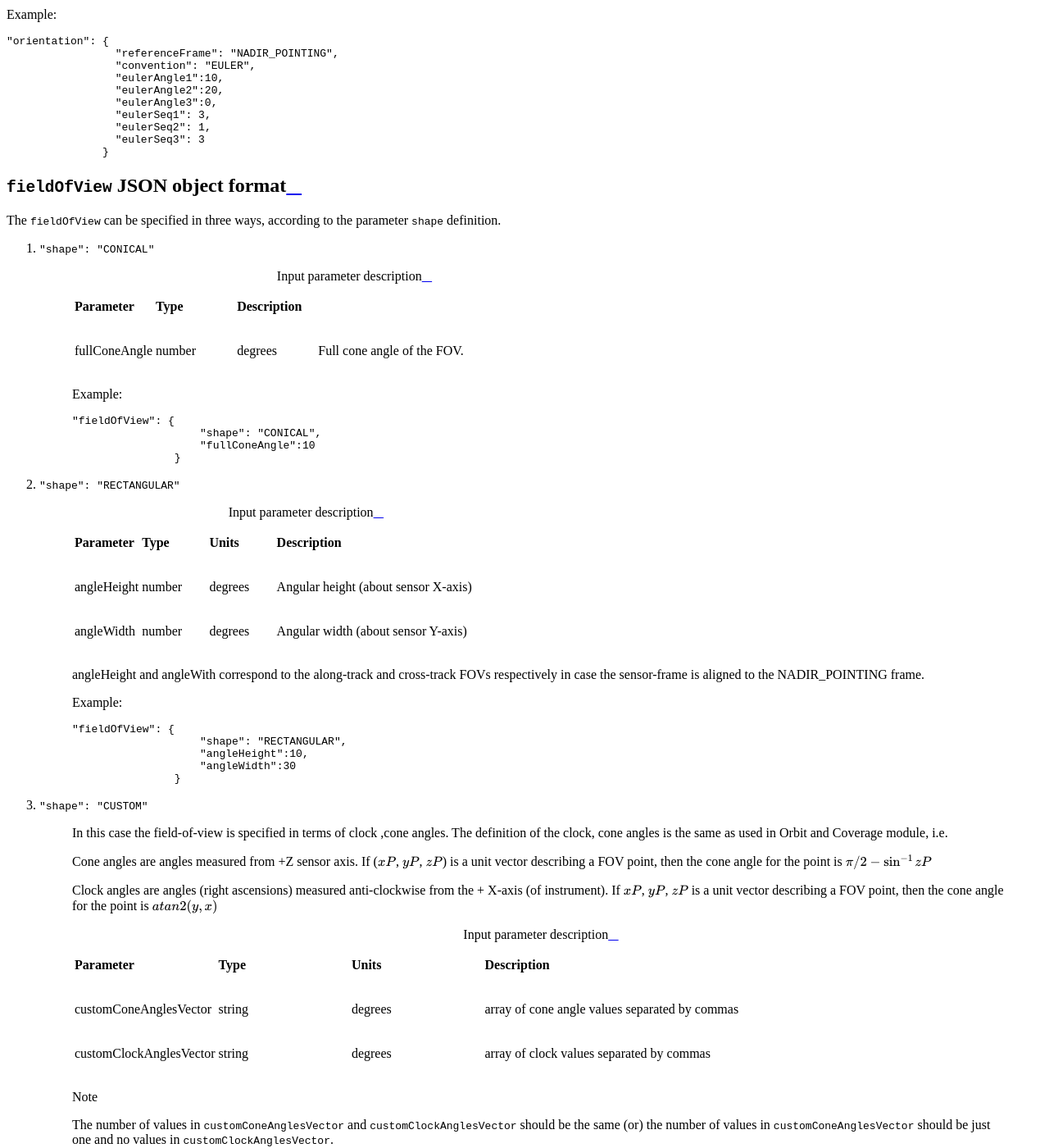
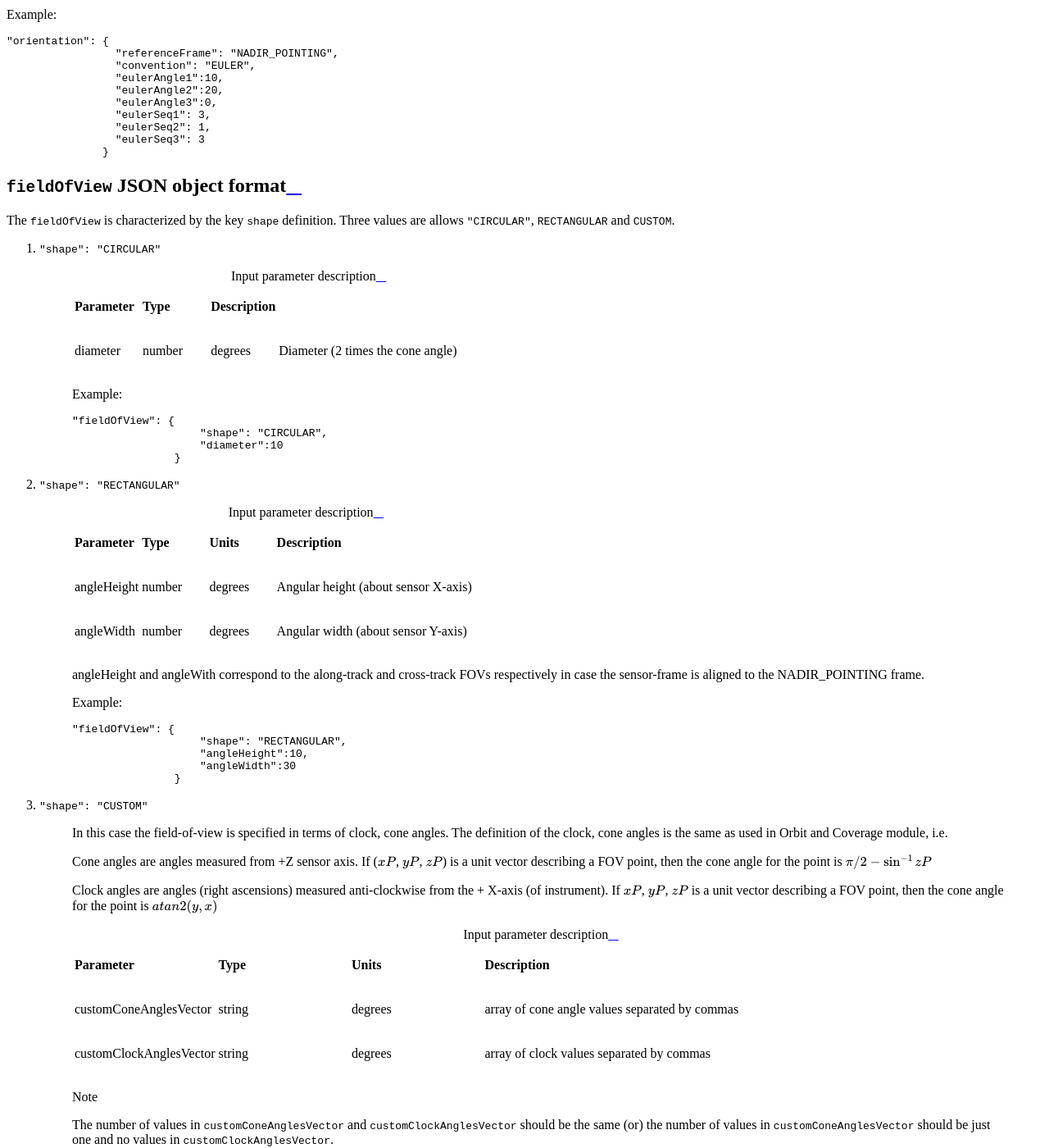
Before and after one commit to EarthObservationSimulator/instrupy, a Sphinx documentation site: the page built from docs/common_json_objects.rst, in a window 1280 px wide and 1400 px high, scrolled down 3609 px. Shown: the whole window at 82% size. Built offline with Sphinx 7.4.7 and the Read the Docs theme 2.0.0, drawn with Linux system fonts in a browser that asks for light colours; some of the changed text lies outside the part shown.

```diff
--- a/docs/common_json_objects.rst
+++ b/docs/common_json_objects.rst
@@ -23,8 +23,8 @@
 within a mode list entry are specific to the particular sub-sensor.
 
 Example: The example below is that of a *Basic Sensor* type instrument with two modes. The common parameters for both the modes
-are outside the :code:`mode` block. The `NadirObservationMode` has a nadir viewing geometry with a 35 deg Conical FOV. The `SideObservationMode`
-has a side looking geometry (both the side) at 25 deg conical FOV.
+are outside the :code:`mode` block. The `NadirObservationMode` has a nadir viewing geometry with a 35 deg Circular FOV. The `SideObservationMode`
+has a side looking geometry (both the side) at 25 deg circular FOV.
 
 .. code-block:: python
 
@@ -39,8 +39,8 @@
                   "mode":[{
                         "@id": "NadirObservationMode"
                         "fieldOfView": {
-                              "sensorGeometry": "CONICAL",
-                              "fullConeAngle": 35
+                              "sensorGeometry": "CIRCULAR",
+                              "diameter": 35
                         },
                         "orientation": {
                               "convention": "NADIR"
@@ -49,8 +49,8 @@
                   {
                         "@id": "SideObservationMode"
                         "fieldOfView": {
-                           "sensorGeometry": "CONICAL",
-                           "fullConeAngle": 25
+                           "sensorGeometry": "CIRCULAR",
+                           "diameter": 25
                         },
                         "orientation": {
                            "convention": "SIDE_LOOK",
@@ -192,23 +192,24 @@
 
 :code:`fieldOfView` JSON object format
 ========================================
-The :code:`fieldOfView` can be specified in three ways, according to the parameter :code:`shape` definition.
+The :code:`fieldOfView` is characterized by the key :code:`shape` definition. Three values are allows :code:`"CIRCULAR"`, :code:`RECTANGULAR`
+and :code:`CUSTOM`.
 
-1. :code:`"shape": "CONICAL"`
+1. :code:`"shape": "CIRCULAR"`
 
     .. csv-table:: Input parameter description
         :header: Parameter, Type,Description
         :widths: 10,10,10,40
 
-        fullConeAngle, number, degrees, Full cone angle of the FOV.
+        diameter, number, degrees, Diameter (2 times the cone angle)
 
     Example:
 
     .. code-block:: python
 
                 "fieldOfView": {
-                                    "shape": "CONICAL",
-                                    "fullConeAngle":10
+                                    "shape": "CIRCULAR",
+                                    "diameter":10
                                 }
 
 2. :code:`"shape": "RECTANGULAR"`
@@ -235,7 +236,7 @@
 
 3. :code:`"shape": "CUSTOM"`
 
-    In this case the field-of-view is specified in terms of clock ,cone angles. The definition of the clock, cone angles is the
+    In this case the field-of-view is specified in terms of clock, cone angles. The definition of the clock, cone angles is the
     same as used in Orbit and Coverage module, i.e.
 
     Cone angles are angles measured from +Z sensor axis. If (:math:`xP`, :math:`yP`, :math:`zP`) is a unit vector describing a FOV point, then the
@@ -385,7 +386,7 @@
    "maneuverability":{
         "@type":"FieldOfRegard",
         "fieldOfRegard":{
-            "convention": "conical",
+            "convention": "CIRCULAR",
             "fullConeAngle": 60
         }
    }
```
Also changed, not shown: docs/miscellaneous.rst (+32 -17 lines), 1 other file.
